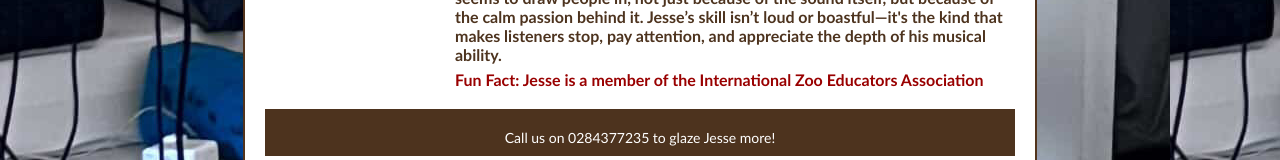
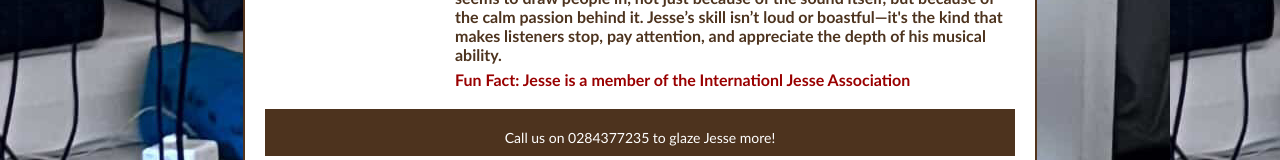
Before and after one commit to Vink290/Jesse-Hub, a plain HTML site: page index.html in a window 1280 px wide. Shown: the part 732-892 px from the top of the page. Drawn offline with Linux system fonts and the light colour scheme.

Commit message:
Update index.html

```diff
--- a/index.html
+++ b/index.html
@@ -51,8 +51,7 @@
                 but because of the calm passion behind it. Jesse’s skill isn’t loud or boastful—it's the kind that
                 makes listeners stop, pay attention, and appreciate the depth of his musical ability.</p>
 
-                <p>Fun Fact: Jesse is a member of <a href="http://www.izea.net/" target="_blank">
-                the International Zoo Educators Association </a></p>
+                <p>Fun Fact: Jesse is a member of the Internationl Jesse Association</a></p>
 
             </div><!--MAIN SECTION ENDS-->
 
```
